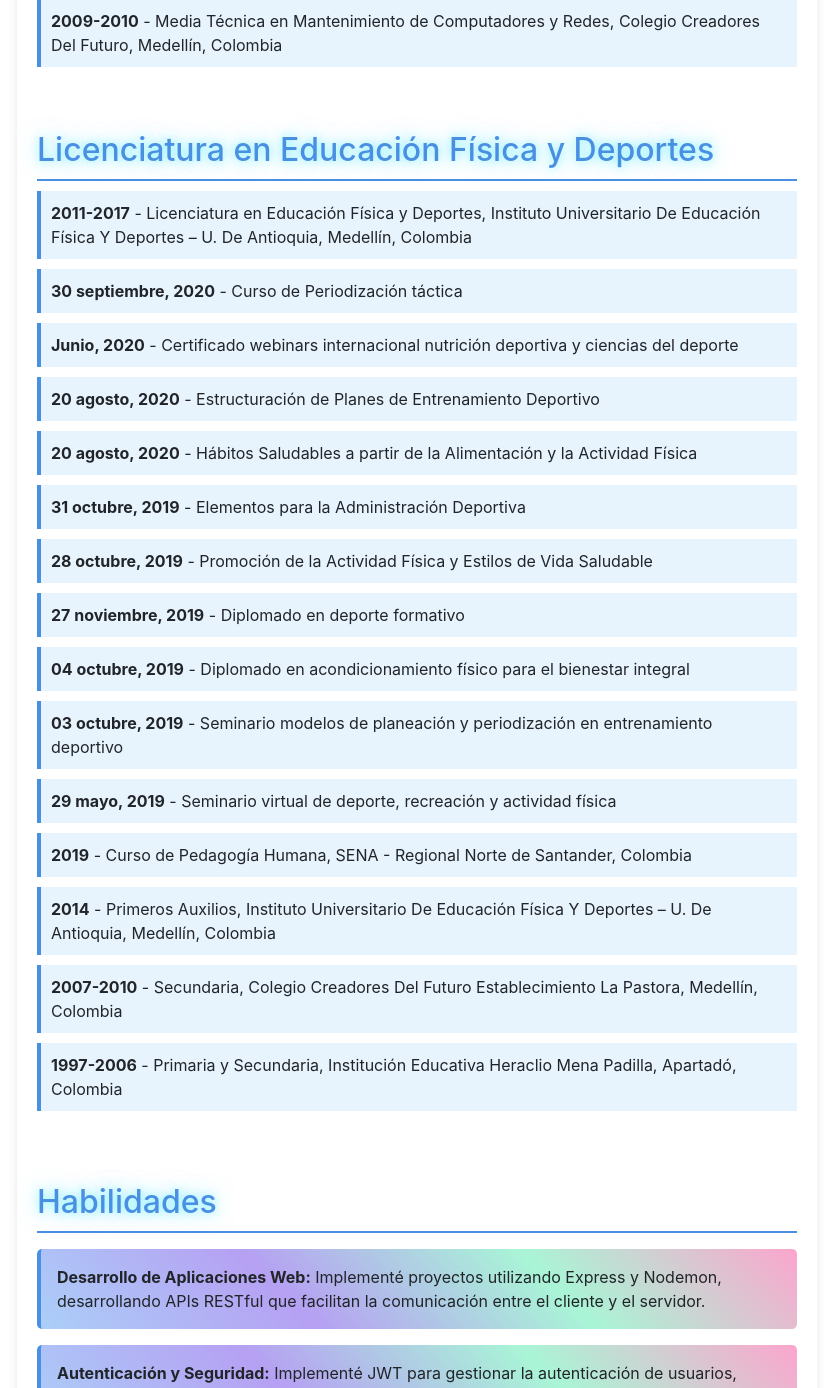
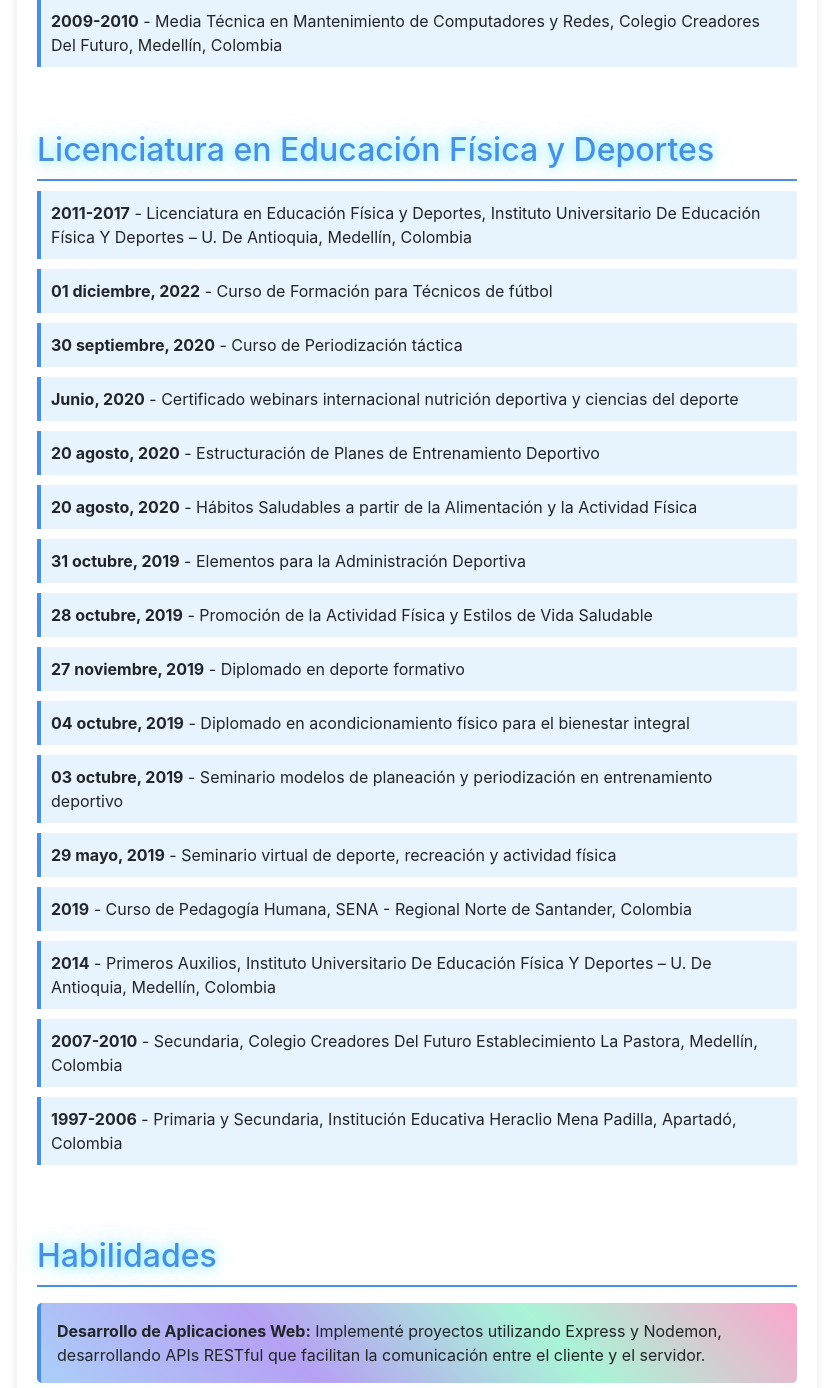
Before and after one commit to deimer20/mi_web, a Flask app: page / in a window 1280 px wide. Shown: the part 1941-3329 px from the top of the page, without its empty margins (223-1051 px from the left). Run offline with Flask 3, Linux system fonts and the light colour scheme; some libraries are stand-ins or nearby versions.

Commit message:
Cambios de pagina seis de noviembre

```diff
--- a/templates/index.html
+++ b/templates/index.html
@@ -83,9 +83,10 @@
 
                 <li><strong>13 julio, 2020</strong> - <span class="modal-trigger" onclick="openModal('modal8')">Asesoría para el Uso de las TIC en la Formación</span></li>
 
-                <li><strong>2018</strong> - Curso de English Dot Works 1 (Inglés), SENA - Regional San Andrés, Colombia</li>
+                <li><strong>2018</strong> - <span class="modal-trigger" onclick="openModal('moda20')">Curso de English Dot Works 1 (Inglés), SENA - Regional San Andrés, Colombia</span></li>
 
-                <li><strong>2009-2010</strong> - Media Técnica en Mantenimiento de Computadores y Redes, Colegio Creadores Del Futuro, Medellín, Colombia</li>
+                <li><strong>2009-2010</strong> - <span class="modal-trigger" onclick="openModal('moda21')">Media Técnica en Mantenimiento de Computadores y Redes, Colegio Creadores Del Futuro, Medellín, Colombia</span></li>
+
             </ul>
 
         </section>
@@ -95,22 +96,23 @@
     <section class="courses">
         <h2>Licenciatura en Educación Física y Deportes</h2>
         <ul>
-            <li><strong>2011-2017</strong> - Licenciatura en Educación Física y Deportes, Instituto Universitario De Educación Física Y Deportes – U. De Antioquia, Medellín, Colombia</li>
-            <li><strong>30 septiembre, 2020</strong> - <span class="modal-trigger" onclick="openModal('modal10')">Curso de Periodización táctica</span></li>
-            <li><strong>Junio, 2020</strong> - <span class="modal-trigger" onclick="openModal('modal9')">Certificado webinars internacional nutrición deportiva y ciencias del deporte</span></li>
-            <li><strong>20 agosto, 2020</strong> - <span class="modal-trigger" onclick="openModal('modal7')">Estructuración de Planes de Entrenamiento Deportivo</span></li>
-            <li><strong>20 agosto, 2020</strong> - <span class="modal-trigger" onclick="openModal('modal8')">Hábitos Saludables a partir de la Alimentación y la Actividad Física</span></li>
-            <li><strong>31 octubre, 2019</strong> - <span class="modal-trigger" onclick="openModal('modal6')">Elementos para la Administración Deportiva</span></li>
-            <li><strong>28 octubre, 2019</strong> - <span class="modal-trigger" onclick="openModal('modal5')">Promoción de la Actividad Física y Estilos de Vida Saludable</span></li>
-            <li><strong>27 noviembre, 2019</strong> - <span class="modal-trigger" onclick="openModal('modal4')">Diplomado en deporte formativo</span></li>
-            <li><strong>04 octubre, 2019</strong> - <span class="modal-trigger" onclick="openModal('modal3')">Diplomado en acondicionamiento físico para el bienestar integral</span></li>
-            <li><strong>03 octubre, 2019</strong> - <span class="modal-trigger" onclick="openModal('modal2')">Seminario modelos de planeación y periodización en entrenamiento deportivo</span></li>
-            <li><strong>29 mayo, 2019</strong> - <span class="modal-trigger" onclick="openModal('modal1')">Seminario virtual de deporte, recreación y actividad física</span></li>
-            <li><strong>2019</strong> - Curso de Pedagogía Humana, SENA - Regional Norte de Santander, Colombia</li>
-            <li><strong>2014</strong> - Primeros Auxilios, Instituto Universitario De Educación Física Y Deportes – U. De Antioquia, Medellín, Colombia</li>
+            <li><strong>2011-2017</strong> - <span class="modal-trigger" onclick="openModal('moda30')">Licenciatura en Educación Física y Deportes, Instituto Universitario De Educación Física Y Deportes – U. De Antioquia, Medellín, Colombia</span></li>
+            <li><strong>01 diciembre, 2022</strong> - <span class="modal-trigger" onclick="openModal('moda31')">Curso de Formación para Técnicos de fútbol</span></li>
+            <li><strong>30 septiembre, 2020</strong> - <span class="modal-trigger" onclick="openModal('moda32')">Curso de Periodización táctica</span></li>
+            <li><strong>Junio, 2020</strong> - <span class="modal-trigger" onclick="openModal('moda33')">Certificado webinars internacional nutrición deportiva y ciencias del deporte</span></li>
+            <li><strong>20 agosto, 2020</strong> - <span class="modal-trigger" onclick="openModal('moda34')">Estructuración de Planes de Entrenamiento Deportivo</span></li>
+            <li><strong>20 agosto, 2020</strong> - <span class="modal-trigger" onclick="openModal('moda35')">Hábitos Saludables a partir de la Alimentación y la Actividad Física</span></li>
+            <li><strong>31 octubre, 2019</strong> - <span class="modal-trigger" onclick="openModal('moda36')">Elementos para la Administración Deportiva</span></li>
+            <li><strong>28 octubre, 2019</strong> - <span class="modal-trigger" onclick="openModal('moda37')">Promoción de la Actividad Física y Estilos de Vida Saludable</span></li>
+            <li><strong>27 noviembre, 2019</strong> - <span class="modal-trigger" onclick="openModal('moda38')">Diplomado en deporte formativo</span></li>
+            <li><strong>04 octubre, 2019</strong> - <span class="modal-trigger" onclick="openModal('moda39')">Diplomado en acondicionamiento físico para el bienestar integral</span></li>
+            <li><strong>03 octubre, 2019</strong> - <span class="modal-trigger" onclick="openModal('moda40')">Seminario modelos de planeación y periodización en entrenamiento deportivo</span></li>
+            <li><strong>29 mayo, 2019</strong> - <span class="modal-trigger" onclick="openModal('moda41')">Seminario virtual de deporte, recreación y actividad física</span></li>
+            <li><strong>2019</strong> - <span class="modal-trigger" onclick="openModal('moda42')">Curso de Pedagogía Humana, SENA - Regional Norte de Santander, Colombia</span></li>
+            <li><strong>2014</strong> - <span class="modal-trigger" onclick="openModal('moda43')">Primeros Auxilios, Instituto Universitario De Educación Física Y Deportes – U. De Antioquia, Medellín, Colombia</span></li>
+            <li><strong>2007-2010</strong> - <span class="modal-trigger" onclick="openModal('moda44')">Secundaria, Colegio Creadores Del Futuro Establecimiento La Pastora, Medellín, Colombia</span></li>
+            <li><strong>1997-2006</strong> - <span class="modal-trigger" onclick="openModal('moda45')">Primaria y Secundaria, Institución Educativa Heraclio Mena Padilla, Apartadó, Colombia</span></li>
 
-            <li><strong>2007-2010</strong> - Secundaria, Colegio Creadores Del Futuro Establecimiento La Pastora, Medellín, Colombia</li>
-            <li><strong>1997-2006</strong> - Primaria y Secundaria, Institución Educativa Heraclio Mena Padilla, Apartadó, Colombia</li>
         </ul>
     </section>
 
```
Also changed, not shown: other parts of templates/index.html (+110 -27 lines), 19 other files.
